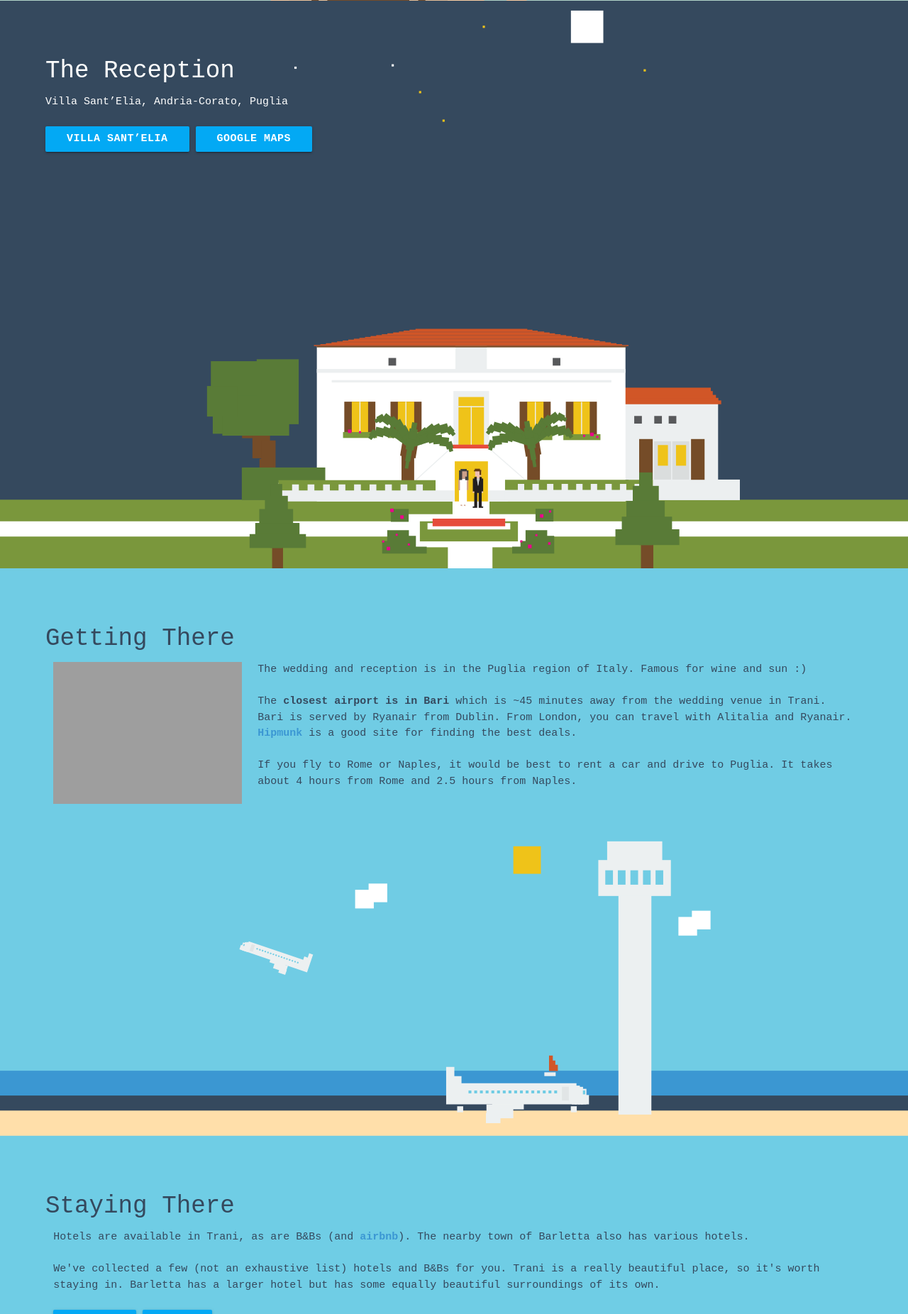
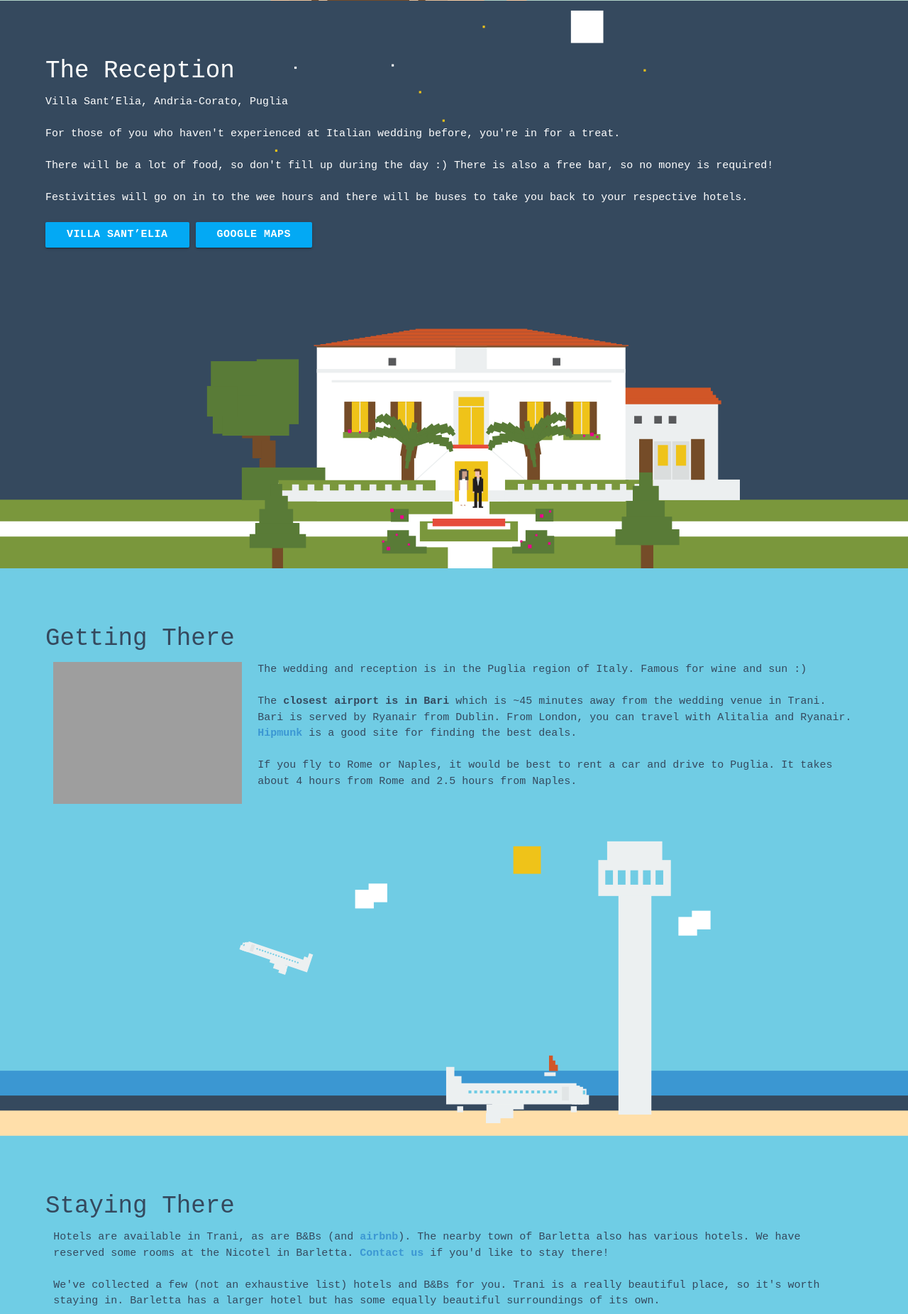
Before and after one commit to eamonnmag/wedding_site, a Django app: page / in a window 1280 px wide. Shown: the part 1663-3515 px from the top of the page at 71% size. Run offline with Django 3.2, Linux system fonts and the light colour scheme; the visitor is signed in with stand-in values (Sample User, id 1); data that the repository does not hold is empty; some libraries are stand-ins or nearby versions; grey boxes are pictures that could not be loaded.

Commit message:
updates to reception and gifts information.

```diff
--- a/wedding/templates/en.html
+++ b/wedding/templates/en.html
@@ -53,6 +53,13 @@
 
                 <p>Villa Sant’Elia, Andria-Corato, Puglia</p><br/>
 
+                <p>For those of you who haven't experienced at Italian wedding before, you're in for a treat.</p>
+                <br/>
+                <p>There will be a lot of food, so don't fill up during the day :) There is also a free bar, so no money is required!</p>
+                <br/>
+                <p>Festivities will go on in to the wee hours and there will be buses to take you back to your respective hotels.</p>
+                <br/>
+
                 <a href="http://www.villasantelia.it/index.asp" target="_blank"
                    class="waves-effect waves-light btn light-blue">Villa
                     Sant’Elia</a> <a
@@ -104,7 +111,7 @@
 
                         <p>Hotels are available in Trani, as are B&Bs (and <a target="_new"
                                                                               href="https://www.airbnb.com/s/trani?checkin=05%2F13%2F2016&checkout=05%2F16%2F2016&room_types%5B%5D=Entire+home%2Fapt&zoom=15&search_by_map=true&sw_lat=41.26519429096949&sw_lng=16.412516801437846&ne_lat=41.28592822664123&ne_lng=16.438051431259623&ss_id=u1xe7xb1">airbnb</a>).
-                            The nearby town of Barletta also has various hotels.</p><br/>
+                            The nearby town of Barletta also has various hotels. We have reserved some rooms at the Nicotel in Barletta. <a href="mailto:wedding@annapaola-and-eamonn.co.uk">Contact us</a> if you'd like to stay there!</p><br/>
 
                         <p>We've collected a few (not an exhaustive list) hotels and B&Bs for you. Trani is a really
                             beautiful place, so it's worth staying in. Barletta has a larger hotel but has some equally
@@ -128,7 +135,7 @@
                         <a class="btn waves-effect waves-light btn light-blue modal-trigger"
                            href="https://www.google.com/maps/d/edit?mid=zSlkWXDFK_1M.k0kS6z371XrY&usp=sharing"
                            target="_blank" style="font-weight: normal">
-                            Recommended Itinerary Map
+                            Wedding Locations Map
                         </a>
 
                     </div>
@@ -172,7 +179,7 @@
 
 
                     <p>If any of these details are incorrect, please email us at <a
-                            href="mailto:edits@annapaola-and-eamonn.it?subject=Edits for {{ existing_rsvp.family_name }}">edits@annapaola-and-eamonn.it</a>.
+                            href="mailto:wedding@annapaola-and-eamonn.co.uk?subject=Edits for {{ existing_rsvp.family_name }}">wedding@annapaola-and-eamonn.co.uk</a>.
                     </p>
 
 
@@ -260,6 +267,10 @@
                 honeymoon to South America, so any donation to that will be most welcome.</p>
             <br/>
 
+            <br/>
+
+            <p>More information coming soon!</p>
+
         </div>
     </section>
 
```
